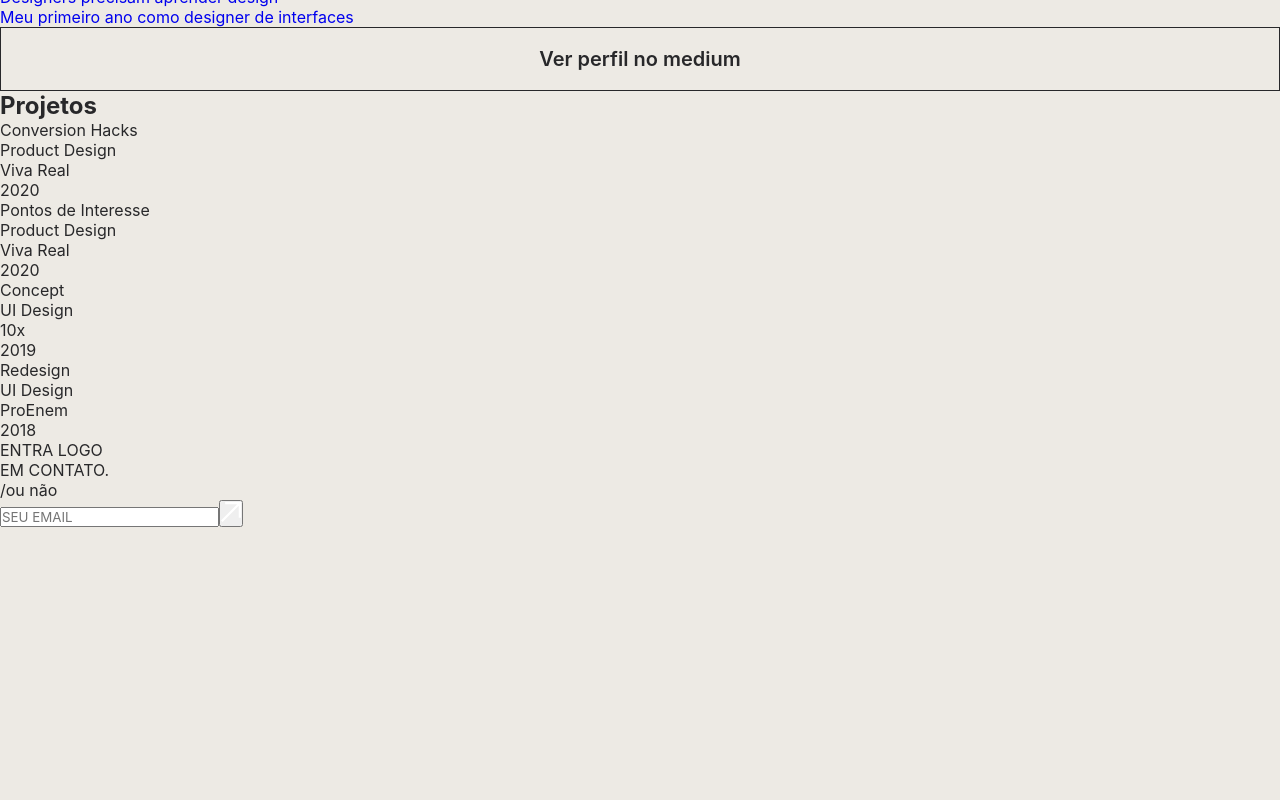
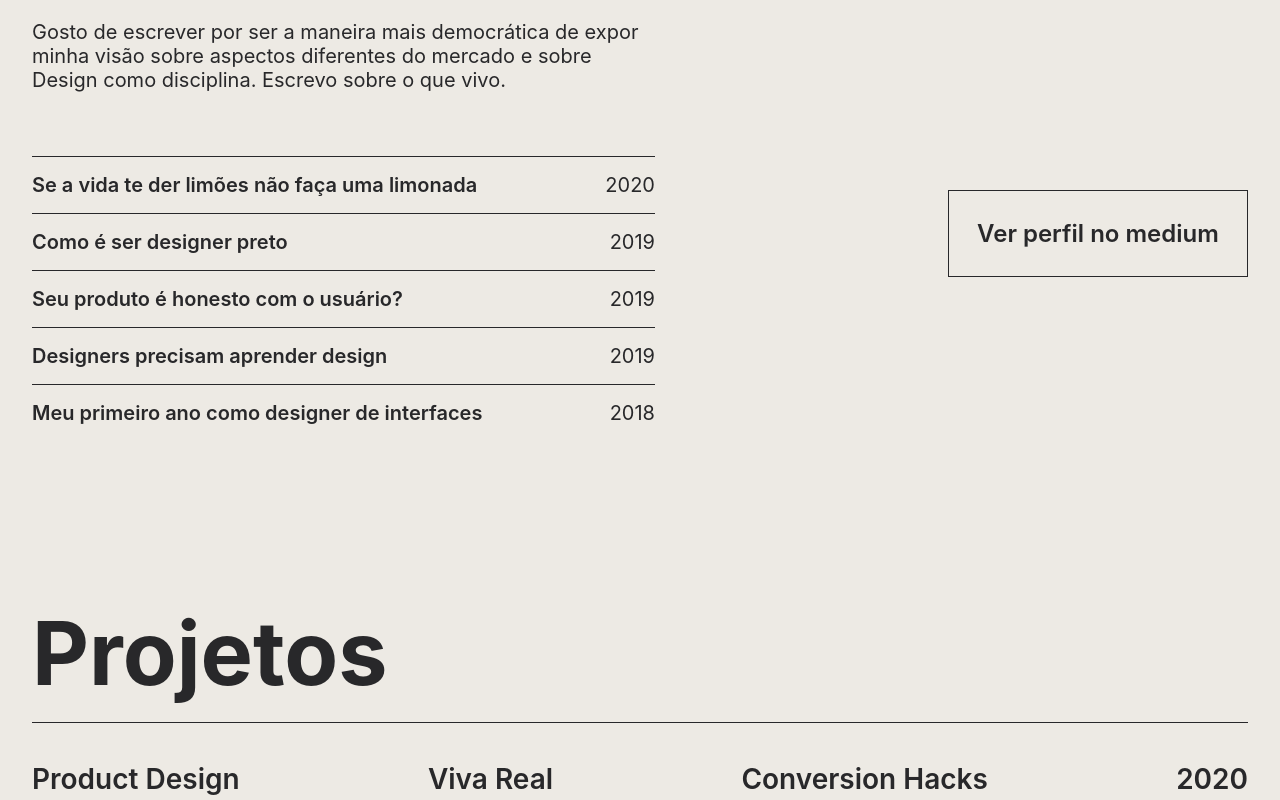
Before and after one commit to katypaiva/design_portifolio, a React (Create React App) app: page / in a window 1280 px wide. Shown: the part 1900-2700 px from the top of the page. Before the commit the page ends 2427 px from the top, so only its background shows below. Built offline with nearby package versions, Linux system fonts and the light colour scheme.

Commit message:
estilo dos componentes Artigo e projeto

```diff
--- a/src/components/Articles/index.css
+++ b/src/components/Articles/index.css
@@ -1,5 +1,5 @@
 @media only screen and (max-width: 600px) {
-    .div-article>h2 {
+    .div-article>div>h2 {
         font-size: 56px;
         line-height: 67px;
         color: #28282A;
@@ -21,28 +21,37 @@
         margin-bottom: 56PX;
         width: 330px;
     }
-    .links {
+    .data-div {
+        border-top: 1px solid #28282A;
+        padding-top: 16px;
+        padding-bottom: 16px;
+    }
+
+    .link {
+        text-decoration: none;
+        color: #28282A;
         font-weight: 600;
         font-size: 16px;
         line-height: 19px;
         color: #28282A;
-        border-top: 1px solid #28282A;
-        padding-top: 16px;
-        padding-bottom: 16px;
-
-    }
-
-    .links>a{
-        text-decoration: none;
-        color: #28282A;
-    }
-
-    .links>a:active {
-        color: #FF003D;
     }
 
     .medium-btn {
+        background-color: #EDEAE4;
+        border: 1px solid #28282A;
+        box-sizing: border-box;
+        width: 100%;
+        height: 64px;
+        font-weight: 600;
+        font-size: 20px;
+        line-height: 24px;
+        text-align: center;
+        color: #28282A;
         margin-top: 38px;
+    }
+
+    .mobile-disable {
+        display: none;
     }
 
 }
@@ -51,15 +60,81 @@
     font-family: -apple-system, system-ui, BlinkMacSystemFont;
 }
 
-.medium-btn {
-    background-color: #EDEAE4;
-    border: 1px solid #28282A;
-    box-sizing: border-box;
-    width: 100%;
-    height: 64px;
-    font-weight: 600;
-    font-size: 20px;
-    line-height: 24px;
-    text-align: center;
-    color: #28282A;
+
+
+@media only screen and (min-width: 601px) and (max-width: 1366px)  {
+
+    * {
+        margin: 0px;
+        padding:0px;
+    }
+
+    .div-article {
+        padding-right: 32px;
+        padding-left: 32px;
+    }
+
+    .display {
+        display: flex;
+        flex-direction: row;
+        justify-content: space-between;
+    }
+
+    .display>div {
+        margin-top: 40px;
+    }
+
+    .font-article {
+        font-size: 20px;
+        line-height: 24px;
+        color: #28282A;
+    }
+
+    .text-bio {
+        width: 623px;
+        margin-bottom: 64px;
+    }
+
+    .data-div {
+        width: 623px;
+        border-top: 1px solid #28282A;
+        padding-top: 16px;
+        padding-bottom: 16px;
+    }
+
+    .link {
+        text-decoration: none;
+        color: #28282A;
+        font-weight: 600;
+    }
+
+    .link:hover {
+        color: #FF003D
+    }
+
+    .medium-btn {
+        width: 300px;
+        margin-top: 70%;
+        height: 87px;
+        border: 1px solid #28282A;
+        font-weight: 600;
+        font-size: 24px;
+        background: #EDEAE4;
+        color: #28282A;
+        cursor: pointer;
+        outline: none;
+    }
+
+    .medium-btn:hover {
+        background: #FF003D;
+        border: #FF003D;
+        color: #fff;
+    }
+
+
+
+
+
+
+
 }
--- a/src/components/Articles/index.js
+++ b/src/components/Articles/index.js
@@ -3,18 +3,54 @@ import H2 from '../H2/index'
 import './index.css';
 
 export default function Articles(props) {
+
+    const arrAticles = [
+        {
+            title: "Se a vida te der limões não faça uma limonada",
+            link: "https://brasil.uxdesign.cc/se-a-vida-te-der-limões-não-faça-uma-limonada-f0345844b38",
+            year: "2020"
+        },
+        {
+            title: "Como é ser designer preto",
+            link: "https://brasil.uxdesign.cc/como-é-ser-designer-preto-c2bf286a8eae",
+            year: "2019"
+        },
+        {
+            title: "Seu produto é honesto com o usuário?",
+            link: "https://www.design2020.com.br/artigos/seu-produto-e-honesto-com-o-usuario",
+            year: "2019"
+        },
+        {
+            title: "Designers precisam aprender design",
+            link: "https://brasil.uxdesign.cc/designers-precisam-aprender-design-6b57340e0de0",
+            year: "2019"
+        },
+        {
+            title: "Meu primeiro ano como designer de interfaces",
+            link: "https://brasil.uxdesign.cc/a-cultura-de-menosprezo-ao-ui-designer-5ffc5f35e41",
+            year: "2018"
+        },
+    ]
+
     return (
         <div className="div-article" id={props.id}>
             <H2 name={"Artigos"} />
-            <p className="text-bio">Gosto de escrever por ser a maneira mais democrática de expor minha visão sobre aspectos diferentes do mercado e sobre Design como disciplina. Escrevo sobre o que vivo.</p>
-            <p className="links"><a href="https://brasil.uxdesign.cc/se-a-vida-te-der-limões-não-faça-uma-limonada-f0345844b38" target="_blank">Se a vida te der limões não faça uma limonada</a></p>
-            <p className="links"><a href="https://brasil.uxdesign.cc/como-é-ser-designer-preto-c2bf286a8eae" target="_blank">Como é ser designer preto</a></p>
-            <p className="links"><a href="https://www.design2020.com.br/artigos/seu-produto-e-honesto-com-o-usuario" target="_blank">Seu produto é honesto com o usuário?</a></p>
-            <p className="links"><a href="https://brasil.uxdesign.cc/designers-precisam-aprender-design-6b57340e0de0" target="_blank">Designers precisam aprender design</a></p>
-            <p className="links"><a href="https://brasil.uxdesign.cc/a-cultura-de-menosprezo-ao-ui-designer-5ffc5f35e41" target="_blank">Meu primeiro ano como designer de interfaces</a></p>
-            <form action="https://medium.com/@iamflaviopires">
-                <input className="medium-btn" type="submit" value="Ver perfil no medium" />
-            </form>
+            <div className="display">
+                <div>
+                    <p className="text-bio font-article">Gosto de escrever por ser a maneira mais democrática de expor minha visão sobre aspectos diferentes do mercado e sobre Design como disciplina. Escrevo sobre o que vivo.</p>
+                    {arrAticles.map(item => {
+                        return(
+                            <div className="display data-div">
+                                <a className="link font-article" href={item.link} target="_blank">{item.title}</a>
+                                <p className="mobile-disable font-article">{item.year}</p>
+                            </div>
+                        )
+                    })}
+                </div>
+                <a href="https://medium.com/@iamflaviopires" target="_blank">
+                    <button className="medium-btn">Ver perfil no medium</button>
+                </a>
+            </div>
         </div>
     )
 
--- a/src/components/H2/index.css
+++ b/src/components/H2/index.css
@@ -8,3 +8,14 @@
         padding-bottom: 16px;
     }
 }
+
+@media only screen and (min-width: 601px) and (max-width: 1366px)  {
+
+    h2 {
+        font-size: 88px;
+        line-height: 105px;
+        color: #28282A;
+        border-bottom: 1px solid #28282A;
+        padding-bottom: 16px;
+    }
+}
--- a/src/components/H2/index.js
+++ b/src/components/H2/index.js
@@ -4,7 +4,7 @@ import './index.css'
 function H2 (props) {
     return (
         <div>
-            <h2>{props.name}</h2>
+            <h2 className={props.className}>{props.name}</h2>
         </div>
 
     )
--- a/src/components/Projects/index.css
+++ b/src/components/Projects/index.css
@@ -35,6 +35,39 @@
         color: #28282A;
         margin-top: 21px;
     }
+}
 
+@media only screen and (min-width: 600px) and (max-width: 1366px)  {
+    * {
+        margin: 0px;
+        padding: 0px;
+    }
 
+    .project-container {
+        margin-top: 160px;
+        padding-right: 32px;
+        padding-left: 32px;
+    }
+
+    .div-list {
+        display: flex;
+        padding-bottom: 24px;
+        flex-direction: row;
+        justify-content: space-between;
+        margin-top: 40px;
+
+    }
+
+    .display-project {
+        display: flex;
+        flex-direction: column;
+        justify-content: left;
+    }
+
+    .div-list>div>p {
+        font-weight: 600;
+        font-size: 28px;
+        line-height: 33px;
+        color: #28282A;
+    }
 }
--- a/src/components/Projects/index.js
+++ b/src/components/Projects/index.js
@@ -37,10 +37,18 @@ export default function Projects(props) {
                         {arr.map(item => {
                             return (
                                 <div className="div-list">
-                                    <p className="name-list">{item.name}</p>
-                                    <p className="type-list">{item.type}</p>
-                                    <p className="company-list">{item.company}</p>
-                                    <p className="year-list">{item.year}</p>
+                                    <div className="display-project">
+                                        <p className="type-list">{item.type}</p>
+                                    </div>
+                                    <div className="display-project">
+                                        <p className="company-list">{item.company}</p>
+                                    </div>
+                                    <div className="display-project">
+                                        <p className="name-list">{item.name}</p>
+                                    </div>
+                                    <div className="display-project">
+                                        <p className="year-list">{item.year}</p>
+                                    </div>
                                 </div>
                             )
                         })}
--- a/src/pages/Main/index.css
+++ b/src/pages/Main/index.css
@@ -53,7 +53,7 @@ body {
 
     .title {
         font-weight: 800;
-        font-size:237px;
+        font-size: 237px;
         line-height: 283px;
         text-align: center;
         color: #28282A;
```
